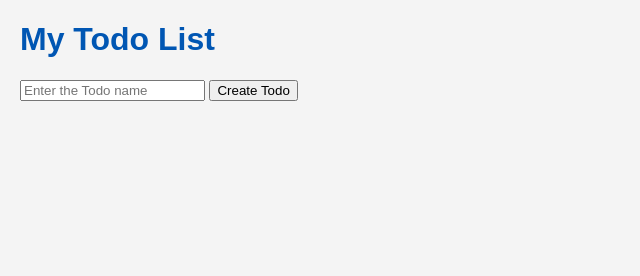
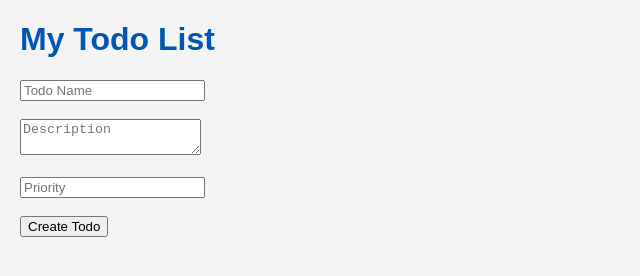
Before and after one commit to gitstorm1/todo-app-frontend, a plain HTML site: page index.html in a window 1280 px wide. Shown: the whole page, without its empty margins (0-640 px from the left). Drawn offline with Linux system fonts and the light colour scheme.

Commit message:
Create input areas for the properties

```diff
--- a/index.html
+++ b/index.html
@@ -13,7 +13,12 @@
 <body>
     <h1>My Todo List</h1>
 
-    <input id="createTodoName" type="text" placeholder="Enter the Todo name">
+    <input id="createTodoName" type="text" placeholder="Todo Name">
+    <br /><br />
+    <textarea placeholder="Description"></textarea>
+    <br /><br />
+    <input id="createTodoPriority" type="number" placeholder="Priority">
+    <br /><br />
     <button id="createTodo">Create Todo</button>
 
     <ul id="todoList">
```
